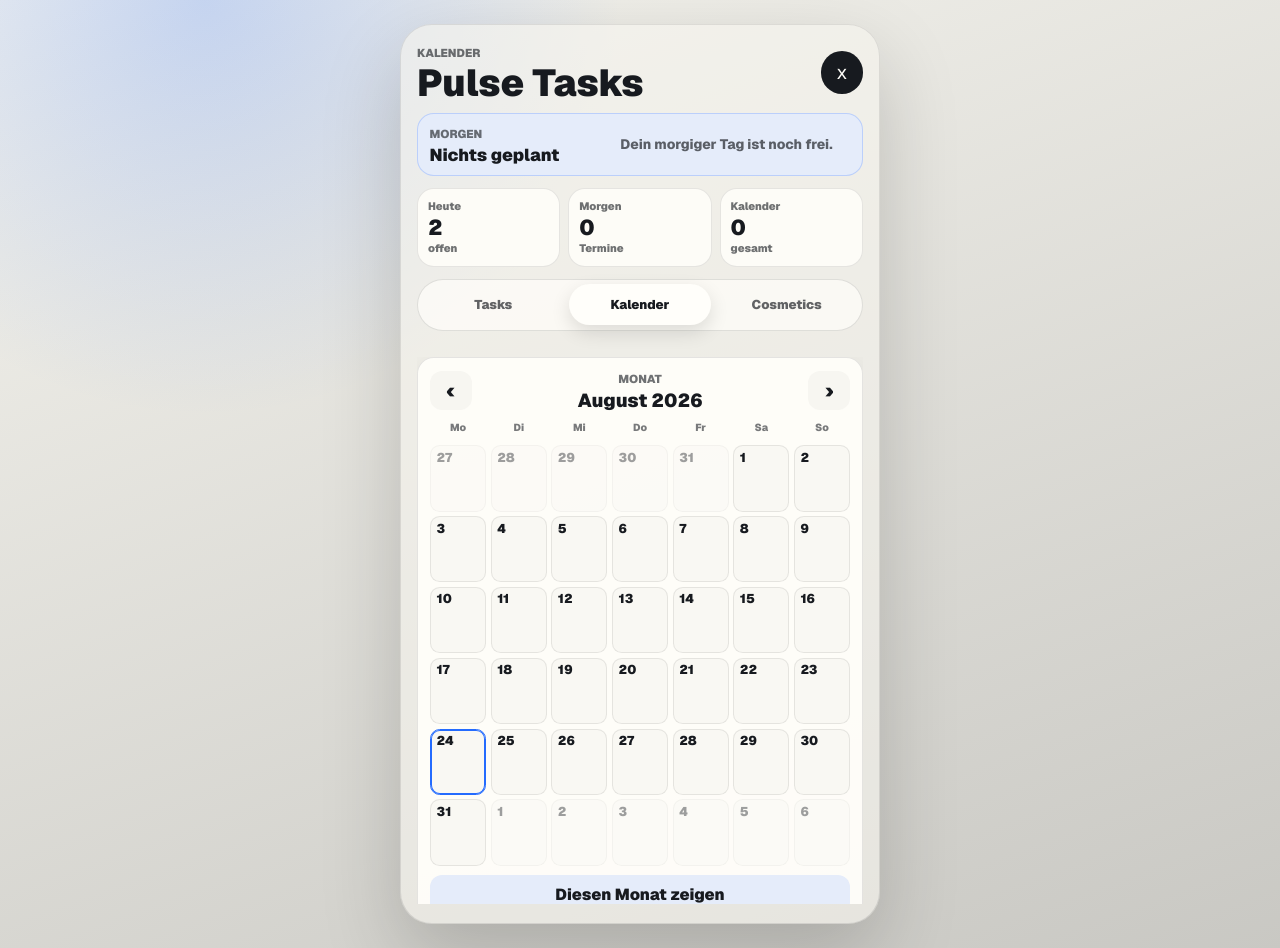
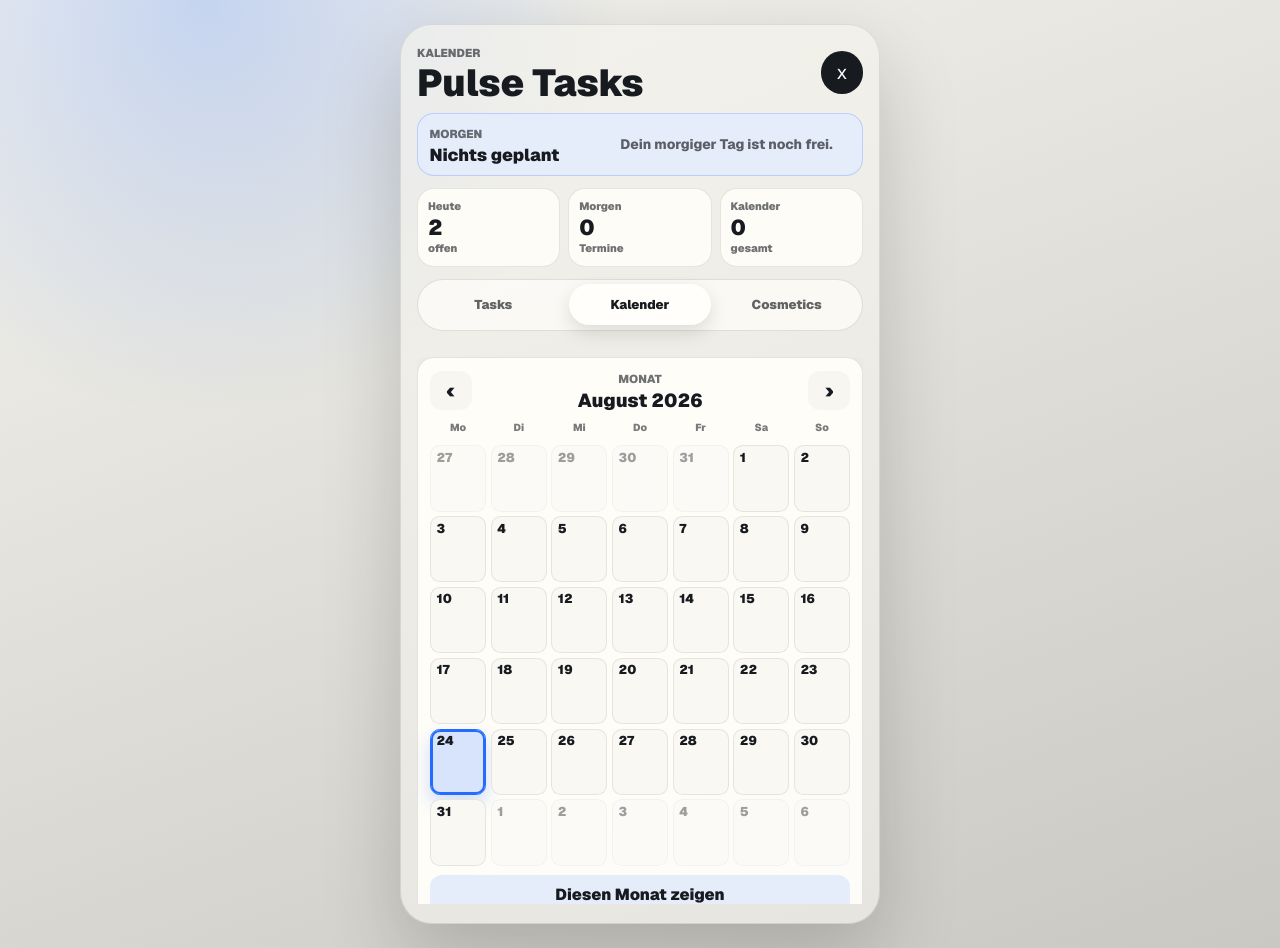
Before and after one commit to pascalruddat17-byte/ToDoList, a Next.js app: page / in a window 1280 px wide. Both pictures are taken after a click on the button "Kalender". Built offline with nearby package versions, Linux system fonts and the light colour scheme.

Commit message:
Highlight selected calendar day

```diff
--- a/app/globals.css
+++ b/app/globals.css
@@ -382,6 +382,14 @@ button {
 .day-cell.today {
   border-color: var(--app-accent);
   box-shadow: inset 0 0 0 1px var(--app-accent);
+}
+
+.day-cell.selected {
+  border-color: var(--app-accent);
+  background: color-mix(in srgb, var(--app-accent) 18%, var(--app-surface));
+  box-shadow:
+    inset 0 0 0 2px var(--app-accent),
+    0 0.5rem 1.15rem color-mix(in srgb, var(--app-accent) 22%, transparent);
 }
 
 .day-cell strong {
--- a/app/page.tsx
+++ b/app/page.tsx
@@ -274,6 +274,7 @@ export default function Home() {
   const [note, setNote] = useState("");
   const [eventTitle, setEventTitle] = useState("");
   const [eventDate, setEventDate] = useState(getDateInputValue(1));
+  const [selectedDate, setSelectedDate] = useState(getDateInputValue(0));
   const [eventTime, setEventTime] = useState("09:00");
   const [eventNote, setEventNote] = useState("");
   const [eventCategoryId, setEventCategoryId] = useState(defaultCategories[0].id);
@@ -477,6 +478,7 @@ export default function Home() {
     setEventNote("");
     setEventDate(getDateInputValue(1));
     setEventTime("09:00");
+    setSelectedDate(eventDate);
     setCalendarCursor(new Date(`${eventDate}T12:00:00`));
   }
 
@@ -883,11 +885,12 @@ export default function Home() {
                   <button
                     className={`day-cell ${day.inMonth ? "" : "muted"} ${
                       day.value === getDateInputValue(0) ? "today" : ""
-                    }`}
+                    } ${day.value === selectedDate ? "selected" : ""}`}
                     key={day.value}
                     type="button"
                     onClick={() => {
                       setEventDate(day.value);
+                      setSelectedDate(day.value);
                       setCalendarCursor(new Date(`${day.value}T12:00:00`));
                     }}
                   >
@@ -927,7 +930,14 @@ export default function Home() {
                   aria-label="Datum"
                   type="date"
                   value={eventDate}
-                  onChange={(event) => setEventDate(event.target.value)}
+                  onChange={(event) => {
+                    setEventDate(event.target.value);
+                    if (!event.target.value) {
+                      return;
+                    }
+                    setSelectedDate(event.target.value);
+                    setCalendarCursor(new Date(`${event.target.value}T12:00:00`));
+                  }}
                 />
                 <input
                   aria-label="Uhrzeit"
```
Also changed, not shown: 2 other files (tests, documents, lock files or other folders).
